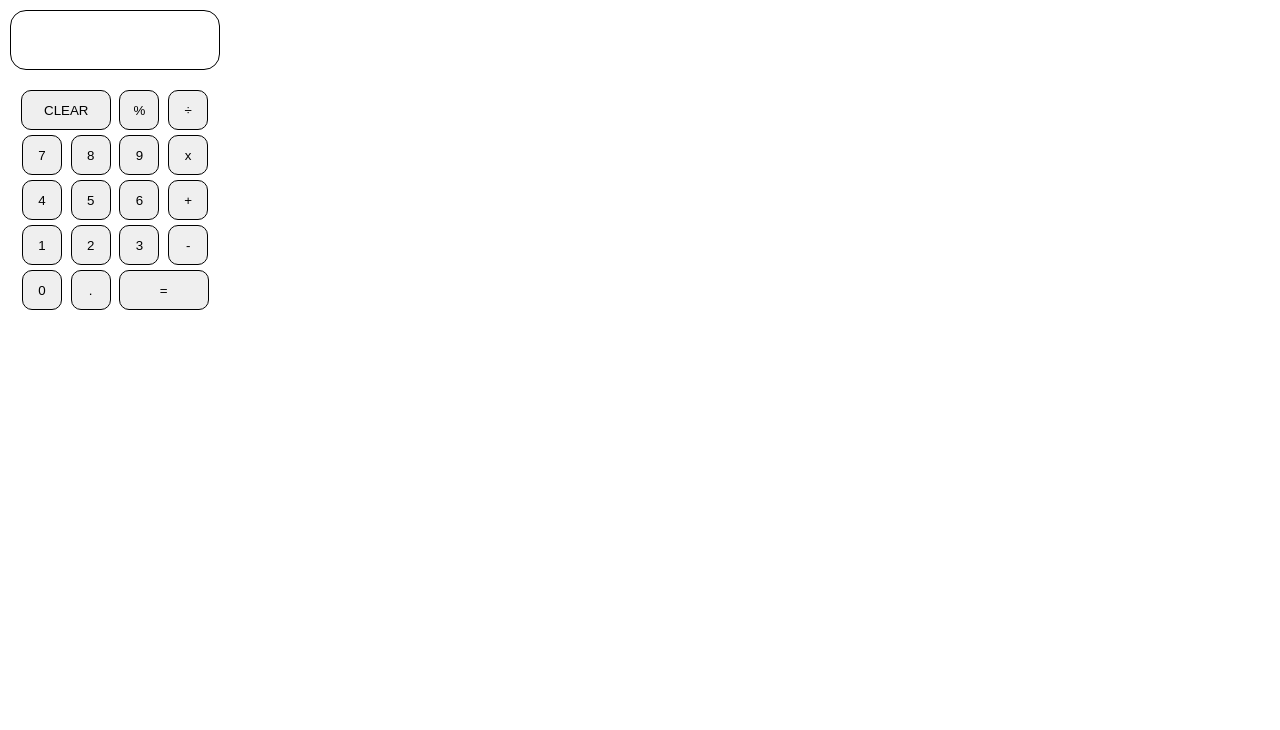
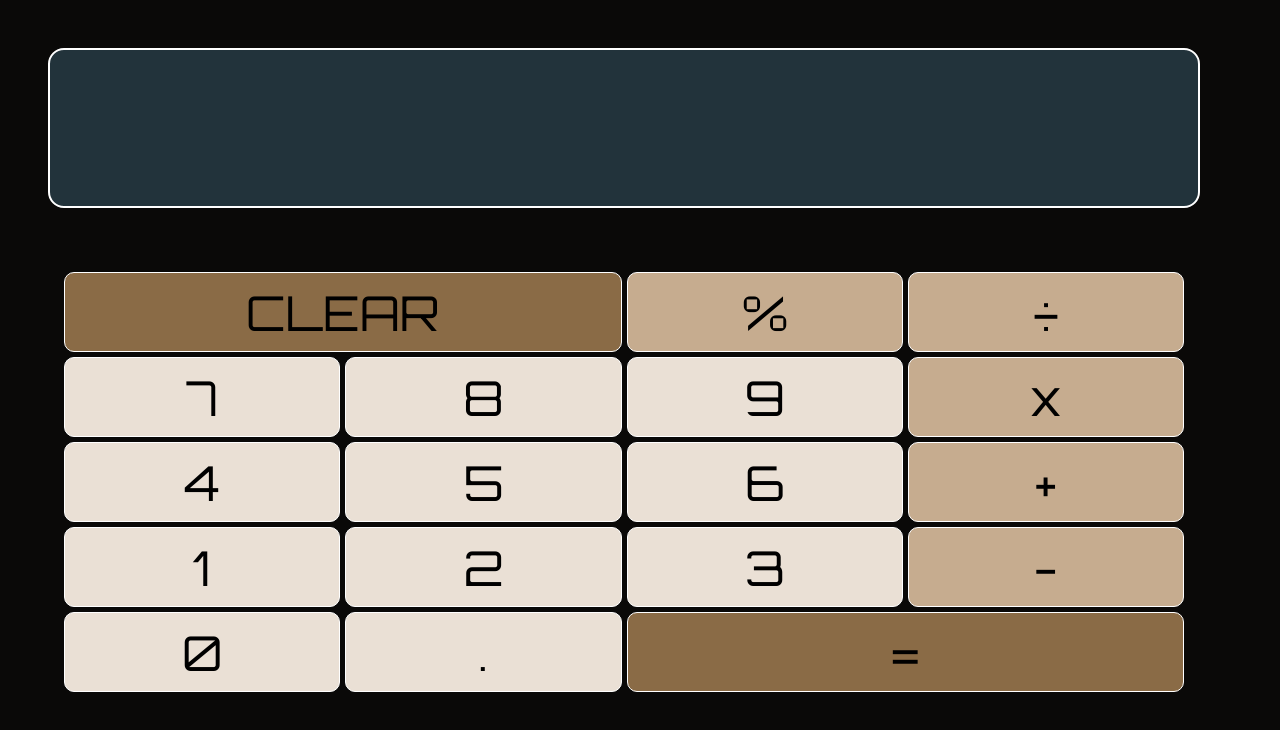
Before and after one commit to j-jinjia/calculator-challenge, a plain HTML site: page index.html in a window 1280 px wide. Drawn offline with Linux system fonts and the light colour scheme.

Commit message:
Added responsiveness and stylings

```diff
--- a/index.html
+++ b/index.html
@@ -6,6 +6,9 @@
     <meta name="viewport" content="width=device-width, initial-scale=1.0">
     <title>Calculator</title>
     <link rel="stylesheet" href="style1.css">
+    <link rel="preconnect" href="https://fonts.googleapis.com">
+    <link rel="preconnect" href="https://fonts.gstatic.com" crossorigin>
+    <link href="https://fonts.googleapis.com/css2?family=Orbitron&display=swap" rel="stylesheet">
     <script src="script.js" defer></script>
 </head>
 <body>
--- a/script.dev.js
+++ b/script.dev.js
@@ -85,10 +85,3 @@ var onRestartButtonClick = function onRestartButtonClick(event) {
 };
 
 restartButton.addEventListener("click", onRestartButtonClick);
-/**C button (delete). When clicking delete button (C) remove the last input on the screen. */
-
-var onDeleteButtonClick = function onDeleteButtonClick(event) {
-  screenOperation.innerText = screenOperation.innerHTML.slice(0, -1);
-};
-
-deleteButton.addEventListener("click", onDeleteButtonClick);
--- a/script.js
+++ b/script.js
@@ -79,10 +79,3 @@ const onRestartButtonClick = (event) => {
     operator="";
 };
 restartButton.addEventListener("click", onRestartButtonClick);
-/**C button (delete). When clicking delete button (C) remove the last input on the screen. */
-
-const onDeleteButtonClick = (event) =>{
-    screenOperation.innerText = screenOperation.innerHTML.slice(0,-1);
-}
-
-deleteButton.addEventListener("click", onDeleteButtonClick);
--- a/style1.scss
+++ b/style1.scss
@@ -3,40 +3,48 @@
     margin:0;
     box-sizing: border-box;
 }
+body{
+    background-color: #0a0908 ;
+}
 .display{
-    margin: 10px;
-    padding:10px;
-    height:60px;
-    width:210px;
+    display:flex;
+    flex-direction: column;
+    justify-content: center;
+    margin: 1.3rem;
+    padding:1rem;
+    height:20vh;
+    width:90vw;
     text-align: right;
-    border: 1px solid black;
+    border: 2px solid white;
     border-radius: 1rem;
-    font-size: 14px;
+    font-size: 2rem;
+    font-family: 'Orbitron', sans-serif;
+    background-color: #22333b;
+    .display__result{
+        color:white;
+    }
+    .display__operation{
+        color:#BCC3CB;
+    }
 
 }
 .calculator{
-    margin:10px;
-    padding:10px;
+    margin:1rem;
+    padding:1rem;
     display:grid;
     grid-template-columns: repeat(4,1fr);
-    justify-items: center;
     grid-gap: 5px;
-    width: 210px;
-    height: 50px;
-
-    #equal_button{
-        grid-column: span 2;
-        width: 90px;
-    }
-    #restart_button{
-        grid-column:span 2;
-        width: 90px;
-    }
+    width: 90vw;
+    height: 10vh;
     .calculator__button{
-        height: 40px;
-        width:40px;
+        background-color: #eae0d5;
+        height:10vh;
         border-radius: 10px;
-        border:1px solid black;
+        border:1.5px solid white;
+        justify-items: stretch;
+        align-items: stretch;
+        font-size: 2rem;
+        font-family: 'Orbitron', sans-serif;
         &:hover{
             background-color: black;
             color: white;
@@ -44,35 +52,44 @@
         }
 
     }
+    .calculator__operator{
+        background-color: #c6ac8f;
+    }
+    #equal_button{
+        grid-column: span 2;
+        background-color: #8a6b46;
+    }
+    #restart_button{
+        grid-column:span 2;
+        background-color: #8a6b46;
+    }
 
 }
-/**@media screen and (min-width: 768px){
+@media screen and (min-width: 768px){
+    .display{
+        margin: 2.7rem;
+        padding:2rem;
+        height:25vh;
+        width:90vw;
+        font-size: 3rem;
+    }
     .calculator{
-        margin: 7% 5% 5% 5%;
-        max-width:max-content;
-        .calculator__header{
-            font-size: 1.5rem;
-        }
+        margin:2.7rem;
+    }
+
+}
+
+@media screen and (min-width: 1024px){
+    .display{
+        margin: 3rem;
+        padding:2rem;
+        height:20vh;
+        font-size: 3rem;
+    }
+    .calculator{
+        margin:3rem;
         .calculator__button{
-            font-size:1.5rem;
-
-
+            font-size: 3rem;
         }
     }
 }
-
-@media screen and (min-width: 1024px){
-    .calculator{
-        margin: 7% 5% 5% 5%;
-        max-width:max-content;
-        .calculator__header{
-            font-size: 2rem;
-        }
-        .calculator__button{
-            font-size:2rem;
-
-
-        }
-
-}
-}*/
```
Also changed, not shown: README.md, dist/calculator.css (added), sass/body.sass (added), sass/calculator.sass (added), sass/display.sass (added), style1.css, 1 other file.
